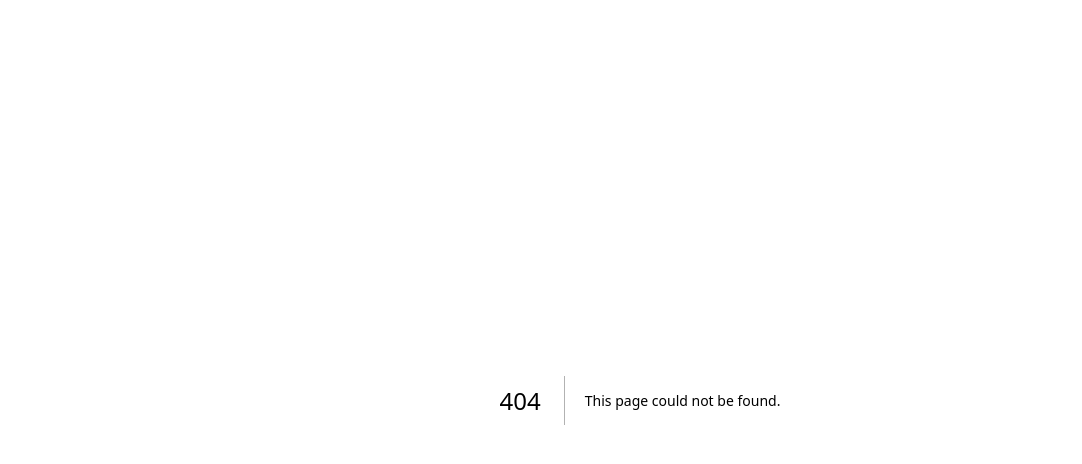
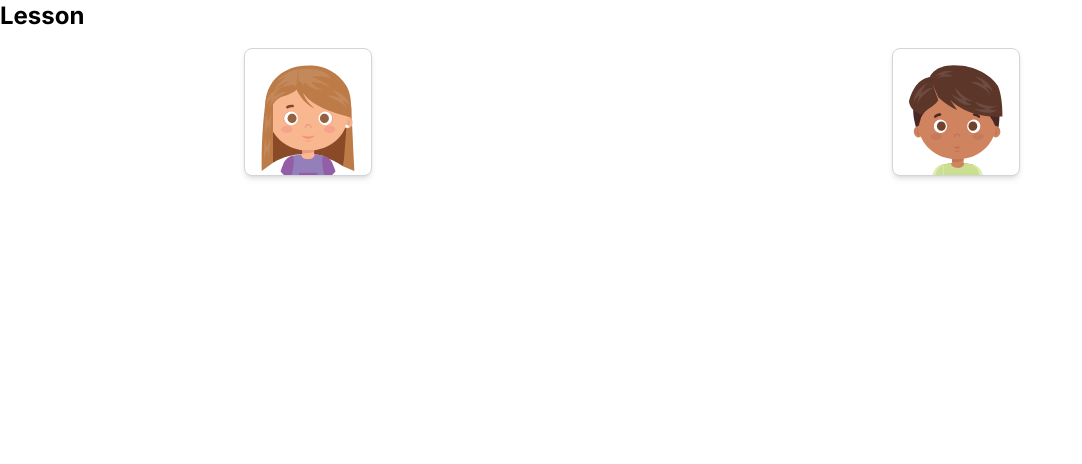
Before and after one commit to oliverkocsis/wharekura, a Next.js app: page /lesson in a window 1280 px wide. Before the commit this address had no page. Shown: the top 464 px of the page, without its empty margins (0-1082 px from the left). Built offline with nearby package versions, Linux system fonts and the light colour scheme.

Commit message:
Create mock lesson with boy and girl card images.

```diff
--- /dev/null
+++ b/app/lesson/card.tsx
@@ -0,0 +1,19 @@
+import React from 'react'
+import Image from 'next/image';
+
+interface Properties {
+    src: string,
+    alt: string,
+}
+
+const Card = (props: Properties) => {
+    return (
+        <div className="flex justify-center">
+            <div className="w-32 h-32 mr-4 border border-gray-300 rounded-lg bg-white rounded-lg shadow-md p-4 overflow-hidden">
+                <Image src={props.src} alt={props.alt} />
+            </div>
+        </div>
+    );
+};
+
+export default Card
--- /dev/null
+++ b/app/lesson/page.tsx
@@ -0,0 +1,19 @@
+import React from 'react';
+import Image from 'next/image';
+import Girl from './girl.svg';
+import Boy from './boy.svg';
+import Card from './card';
+
+const Lesson = () => {
+    return (
+        <div className="">
+            <h1 className="text-2xl font-bold mb-4">Lesson</h1>
+            <div className="grid grid-cols-2 gap-4">
+                <Card src={Girl} alt='girl' />
+                <Card src={Boy} alt='boy' />
+            </div>
+        </div>
+    );
+}
+
+export default Lesson;
--- a/app/page.tsx
+++ b/app/page.tsx
@@ -1,4 +1,5 @@
-import Image from 'next/image'
+import Image from 'next/image';
+import Link from 'next/link';
 
 export default function Home() {
   return (
@@ -13,7 +14,9 @@ export default function Home() {
               <h1 className="text-4xl font-bold tracking-tight text-gray-900 sm:text-6xl">Dutch for Kids<br/>Fun and Easy Learning!</h1>
               <p className="mt-6 text-lg leading-8 text-gray-600">Embark on a vibrant voyage through the Dutch language,<br/>designed for young learners.</p>
               <div className="mt-10 flex items-center justify-center gap-x-6">
-                <a href="#" className="rounded-md bg-indigo-600 px-3.5 py-2.5 text-sm font-semibold text-white shadow-sm hover:bg-indigo-500 focus-visible:outline focus-visible:outline-2 focus-visible:outline-offset-2 focus-visible:outline-indigo-600">Start Learning Now</a>
+                <Link href="/lesson" className="rounded-md bg-indigo-600 px-3.5 py-2.5 text-sm font-semibold text-white shadow-sm hover:bg-indigo-500 focus-visible:outline focus-visible:outline-2 focus-visible:outline-offset-2 focus-visible:outline-indigo-600">
+                  Start Learning Now
+                </Link>
               </div>
             </div>
           </div>
```
Also changed, not shown: app/lesson/boy.svg (added), app/lesson/girl.svg (added).
